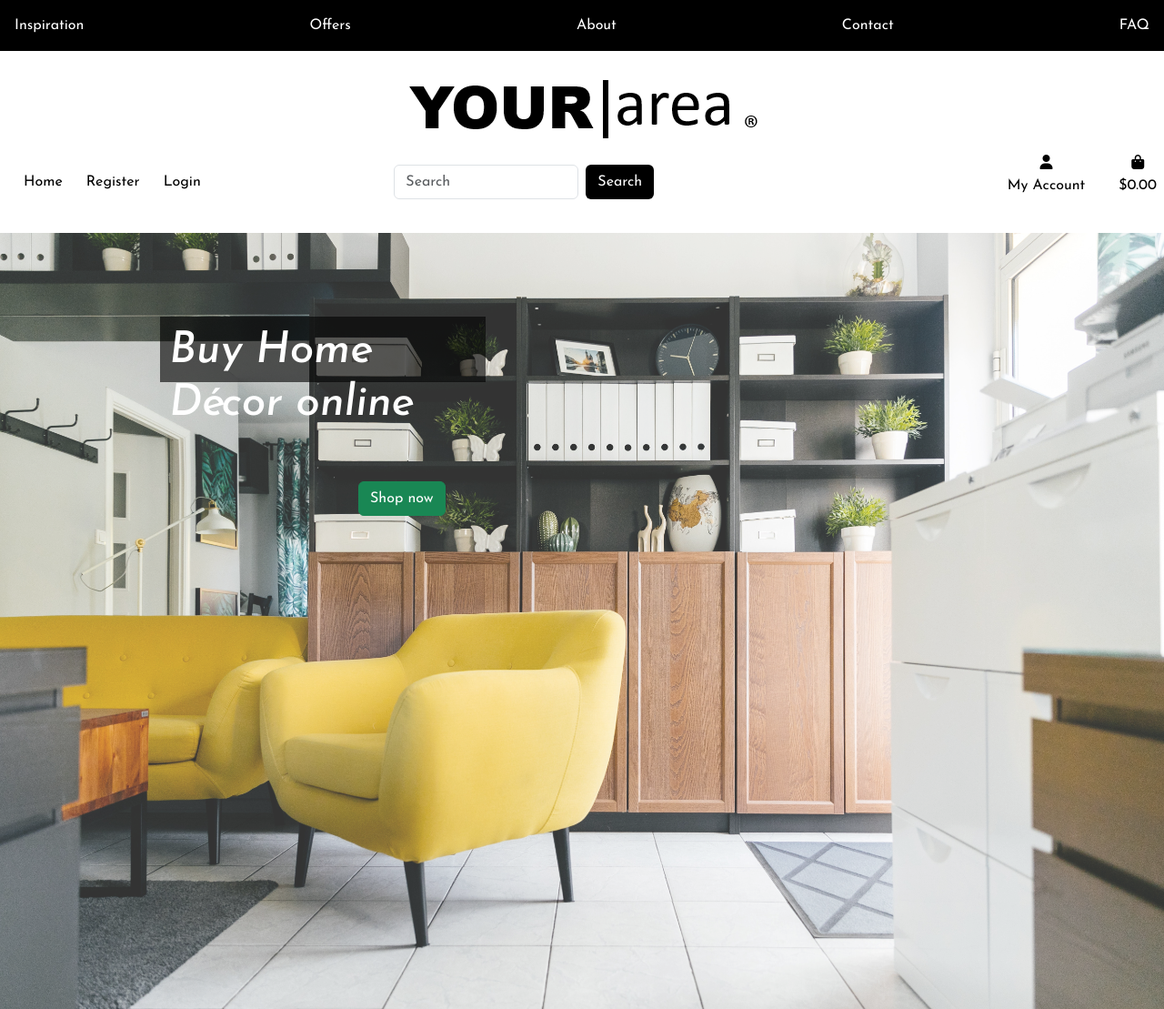
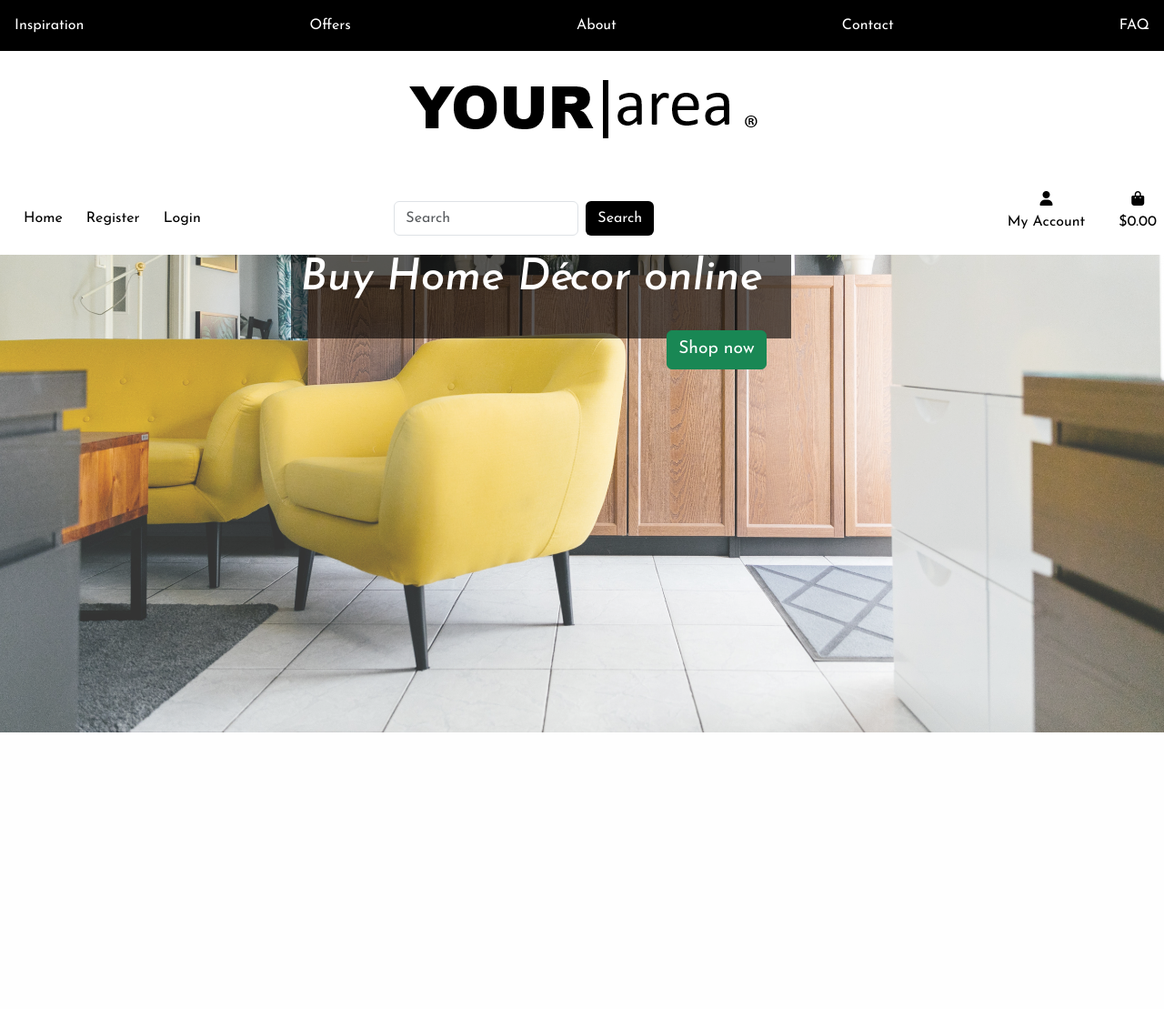
Before and after one commit to TheresLundqvist/Your-area, a Django app: page / in a window 1280 px wide. Shown: the whole page at 91% size. After the commit the page ends 805 px from the top, so only its background shows below. Run offline with Django 3.2, Linux system fonts and the light colour scheme; some libraries are stand-ins or nearby versions.

Commit message:
Adjust media queries for larger screens

```diff
--- a/static/css/style.css
+++ b/static/css/style.css
@@ -6,6 +6,7 @@
 html,
 body,
 header {
+    height: 20vh;
     font-family: 'Josefin Sans', sans-serif;
     scroll-behavior: smooth;
 }
@@ -102,7 +103,7 @@ header {
     top: 34em;
     left: 3em;
     height: 10vh;
-    width: 64vw;
+    width: 58vw;
     padding: 10px;
     background-color: #0000009c;
     transform: translateY(-50%);
@@ -112,11 +113,12 @@ header {
     color: white;
     font-size: 2em;
     font-style: italic;
-    padding-bottom: 10px;
 }
 
 #shop-now {
-    margin-left: 2em;
+    position: relative;
+    top: 3em;
+    margin-left: 3em;
 }
 
 
@@ -140,11 +142,11 @@ header {
 /* On screens that are 360px or more, re-postion hero img and overlay text */
 @media screen and (min-width: 360px) {
     .hero-img {
-        top: 27em;
+        top: 17em;
     }
 
     .text-overlay {
-        top: 31em;
+        top: 22em;
         left: 4em;
     }
 }
@@ -152,49 +154,48 @@ header {
 /* On screens that are 460px or more, re-postion hero img and overlay text */
 @media screen and (min-width: 460px) {
     .hero-img {
-        top: 21em;
+        top: 13em;
     }
 
     .text-overlay {
-        top: 26em;
+        top: 17em;
         left: 2em;
         height: 6vh;
         width: 79vw;
     }
 
     #shop-now {
-        margin-left: 14em;
-    }
-
-    #intro-text {
-        padding-bottom: 4em;
+        top: 10em;
+        margin-left: 7em;
     }
 }
 
 /* On screens that are 500px or more, re-postion overlay text */
 @media screen and (min-width: 500px) {
     .text-overlay {
-        width: 71vw;
+        width: 72vw;
     }
 
     #shop-now {
-        margin-left: 15em;
-    }
-
-    #intro-text {
-        padding-bottom: 5em;
+        top: 12em;
     }
 }
 
 /* On screens that are 660px or more, re-postion overlay text */
 @media screen and (min-width: 660px) {
-    .text-overlay {
-        width: 55vw;
-        left: 7em;
+    .hero-img {
+        top: 9em;
     }
 
-    #intro-text {
-        padding-bottom: 8em;
+    .text-overlay {
+        top: 14em;
+        left: 9em;
+        width: 23em;
+    }
+
+    #shop-now {
+        margin-left: 8em;
+        top: 17em;
     }
 }
 
@@ -207,28 +208,32 @@ header {
     }
 
     .hero-img {
-        top: 16em;
+        top: 8em;
     }
 
     #shop-now {
-        margin-left: 0;
+        margin-left: 14em;
+        top: 20em;
     }
 
     #intro-text {
-        padding-bottom: 6em;
         font-size: 3em;
     }
 
     .text-overlay {
-        top: 24em;
+        top: 14em;
         width: 69vw;
-        left: 2em;
+        left: 6em;
         height: 9vh;
     }
 }
 
 /* On screens that are 920px or more, re-postion overlay text */
 @media screen and (min-width: 920px) {
+    .hero-img {
+        top: 5em;
+    }
+
     .text-overlay {
         width: 58vw;
         left: 11em;
@@ -236,39 +241,67 @@ header {
 
     #shop-now {
         margin-left: 13em;
-    }
-
-    #intro-text {
-        padding-bottom: 8em;
+        top: 23em;
     }
 }
 
 /* On screens that are 992px or more, re-postion overlay text */
 @media screen and (min-width: 992px) {
     .text-overlay {
+        left: 13em;
         width: 54vw;
     }
 
     #shop-now {
-        margin-left: 16em;
-    }
-
-    #intro-text {
-        padding-bottom: 9em;
+        margin-left: 13em;
+        top: 27em;
     }
 }
 
 /* On screens that are 1200px or more, re-postion overlay text */
 @media screen and (min-width: 1200px) {
+    .hero-img {
+        top: -13em;
+    }
+
     .text-overlay {
-        width: 28vw;
+        top: 10em;
+        left: 20em;
+        width: 43vw;
+        height: 13vh;
     }
 
     #shop-now {
-        margin-left: 13em;
+        top: 1em;
+        margin-left: 21em;
+        font-size: 1.2em;
     }
 
-    #intro-text {
-        padding-bottom: 1em;
+    .navbar-brand {
+        height: 19vh;
+    }
+
+    #second-bar {
+        top: 25%;
+    }
+
+}
+
+/* On screens that are 1700px or more, re-postion overlay text */
+@media screen and (min-width: 1700px) {
+    .hero-img {
+        top: -20em;
+    }
+
+    .text-overlay {
+        top: 16em;
+        left: 40em;
+        width: 28vw;
+        height: 9vh;
+    }
+
+    #shop-now {
+        margin-left: 12em;
+        font-size: 1.7em;
     }
 }
```
